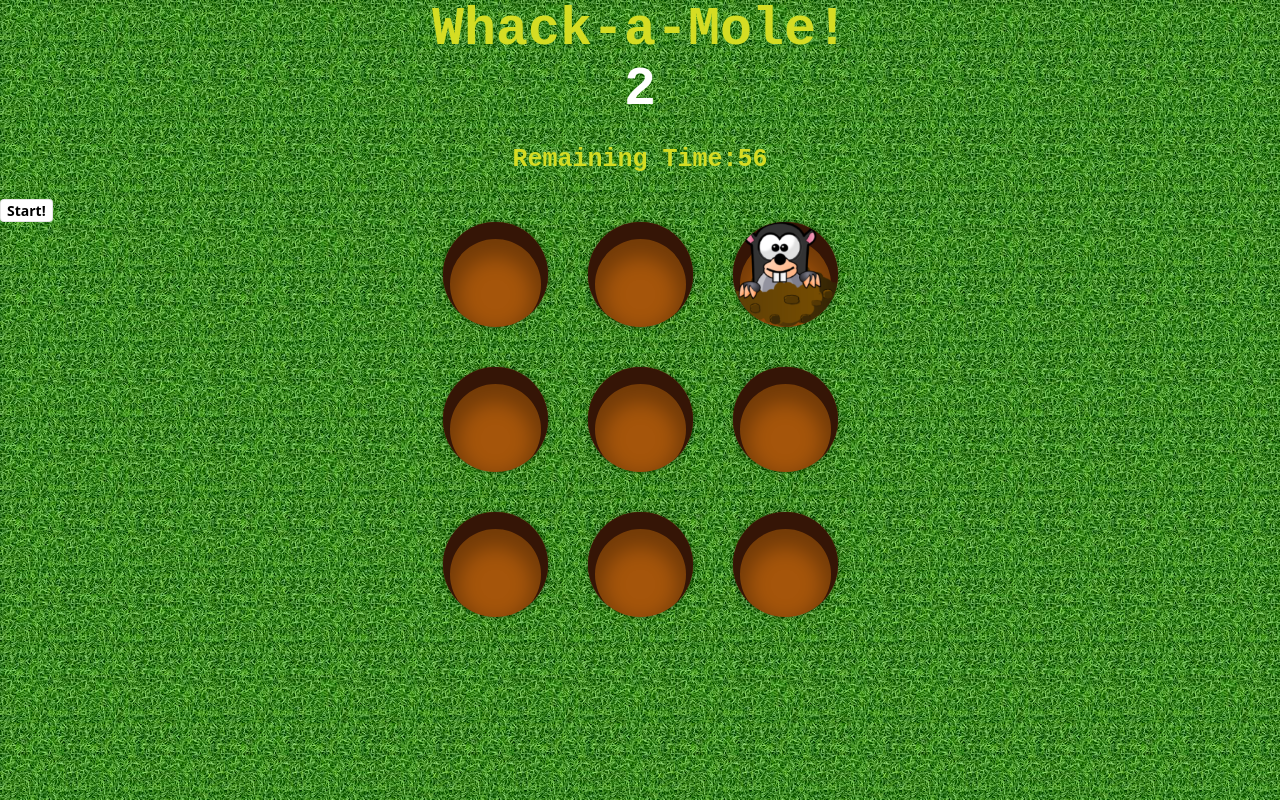
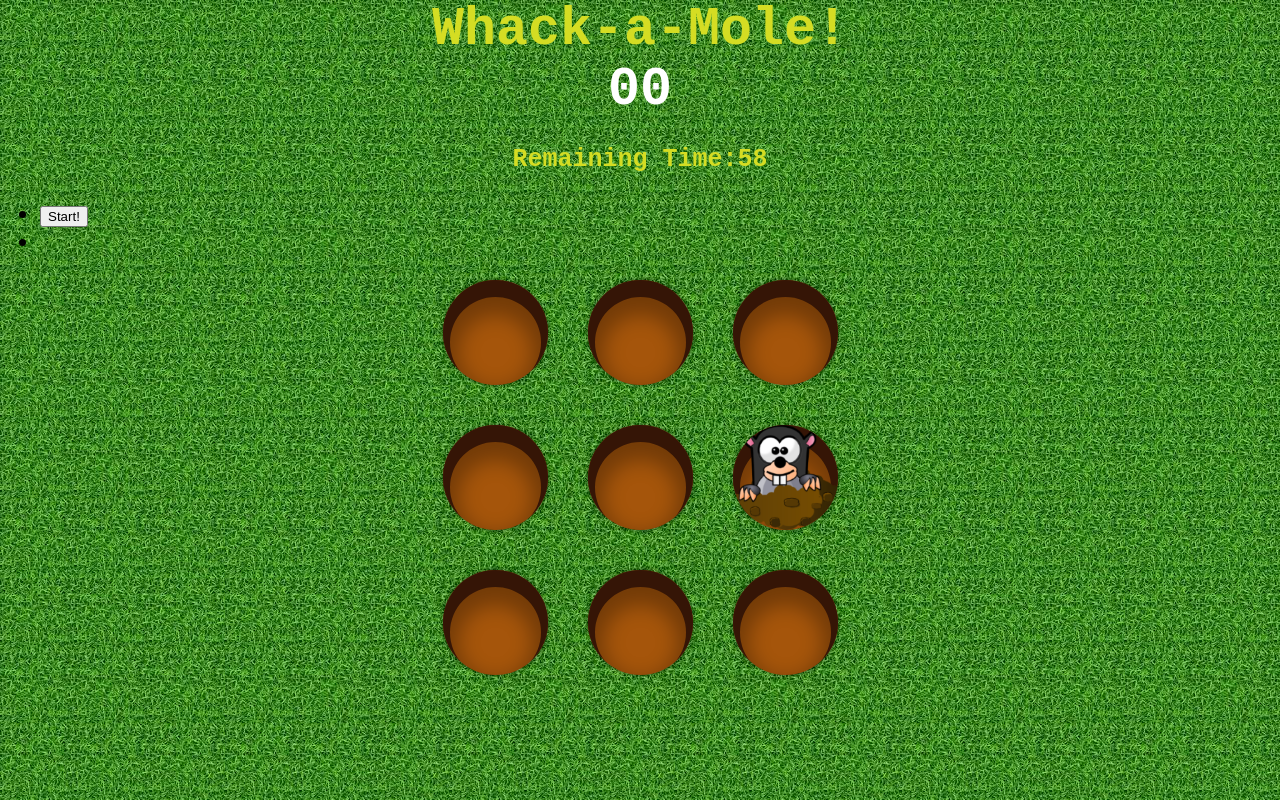
Before and after one commit to brianguintos/Whack-a-Mole-Milestone1, a plain HTML site: page index.html in a window 1280 px wide. Both pictures are taken after a click on the button "Start!". Drawn offline with nearby package versions, Linux system fonts and the light colour scheme.

Commit message:
score starts at 0

```diff
--- a/index.html
+++ b/index.html
@@ -5,54 +5,137 @@
   <meta http-equiv="X-UA-Compatible" content="IE=edge" />
   <meta name="viewport" content="width=device-width, initial-scale=1.0" />
   <link rel="stylesheet" type="text/css" href="style.css" />
-    <script
-      src="https://code.jquery.com/jquery-3.7.0.slim.min.js"
-      integrity="sha256-tG5mcZUtJsZvyKAxYLVXrmjKBVLd6VpVccqz/r4ypFE="
-      crossorigin="anonymous"
-    ></script>
+  <script src="https://code.jquery.com/jquery-3.7.0.slim.min.js"></script>
   <title>Whack-a-Mole!</title>
 </head>
 <body>
   <h1 class="title">Whack-a-Mole!</h1>
   <!-- Scorekeeper -->
-    <h2 class="score">0</h2>
+  <h2 class="score">00</h2>
 
   <p>Remaining Time: <span id="timer">0</span></p>
-    <button id="start" onclick="start()">Start!</button>
-    <!-- <button id="playAgain">Play Again</button> -->
-
-
+  <nav class="nav">
+    <Ul>
+      <li>
+        <button id="start">Start!</button>
+      </li>
+      <li>
+        <button id="playAgain">Play Again</button>
+      </li>
+    </Ul>
+  </nav>
   <!-- Grid for 9 moles -->
   <section class="moleGrid">
     <div class="hole hole1">
-        <img src="moledirt3.png" alt="pictureMole" class="moles">
+      <img src="moledirt3.png" alt="pictureMole" class="moles" />
     </div>
     <div class="hole hole2">
-        <img src="moledirt3.png" alt="pictureMole" class="moles">
+      <img src="moledirt3.png" alt="pictureMole" class="moles" />
     </div>
     <div class="hole hole3">
-        <img src="moledirt3.png" alt="pictureMole" class="moles">
+      <img src="moledirt3.png" alt="pictureMole" class="moles" />
     </div>
     <div class="hole hole4">
-        <img src="moledirt3.png" alt="pictureMole" class="moles">
+      <img src="moledirt3.png" alt="pictureMole" class="moles" />
     </div>
     <div class="hole hole5">
-        <img src="moledirt3.png" alt="pictureMole" class="moles">
+      <img src="moledirt3.png" alt="pictureMole" class="moles" />
     </div>
     <div class="hole hole6">
-        <img src="moledirt3.png" alt="pictureMole" class="moles">
+      <img src="moledirt3.png" alt="pictureMole" class="moles" />
     </div>
     <div class="hole hole7">
-        <img src="moledirt3.png" alt="pictureMole" class="moles">
+      <img src="moledirt3.png" alt="pictureMole" class="moles" />
     </div>
     <div class="hole hole8">
-        <img src="moledirt3.png" alt="pictureMole" class="moles">
+      <img src="moledirt3.png" alt="pictureMole" class="moles" />
     </div>
     <div class="hole hole9">
-        <img src="moledirt3.png" alt="pictureMole" class="moles">
+      <img src="moledirt3.png" alt="pictureMole" class="moles" />
     </div>
   </section>
-<!-- added the script tag down here because I kept getting an error when I inspected the page that said 'start' was not a function and found online that I should move it out of the head to the body; it worked, no more errors-->
-    <script src="script.js"></script>
+
+  <script>
+    // JavaScript code
+    $(document).ready(function () {
+      var timer;
+      var timeLeft = 60;
+      let score = 0; // Variable to store the score
+
+      function gameOver() {
+        clearInterval(timer);
+        updateTimer();
+        $("#playAgain").show();
+      }
+
+      function updateTimer() {
+        timeLeft = timeLeft - 1;
+        if (timeLeft >= 0) {
+          console.log(timeLeft);
+          $("#timer").html(timeLeft);
+        } else {
+          gameOver();
+        }
+      }
+
+      function start() {
+        timer = setInterval(updateTimer, 1000);
+        $("#playAgain").hide();
+        resetScore(); // Initialize the score to 0
+        intervalId = setInterval(showMole, 2000);
+      }
+
+      const moleElements = $(".moles");
+
+      function handleWhack() {
+        const moleHole = $(this).parent();
+        if (moleHole.hasClass("active")) {
+          moleHole.removeClass("active");
+          incrementScore(); // Increment the score when a mole is whacked
+        }
+      }
+
+      function incrementScore() {
+        score += 1; // Increment the score by 1
+        updateScoreDisplay(); // Update the score display
+      }
+
+      function updateScoreDisplay() {
+        const scoreElement = $(".score");
+        scoreElement.text(score.toString().padStart(2, "0")); // Update the score text
+      }
+
+      function resetScore() {
+        score = 0; // Reset the score to 0
+        updateScoreDisplay(); // Update the score display
+      }
+
+      moleElements.on("click", handleWhack);
+
+      let activeMole = null;
+
+      function showMole() {
+        const randomMoleIndex = Math.floor(
+          Math.random() * moleElements.length
+        );
+        const moleElement = moleElements.eq(randomMoleIndex).parent();
+
+        if (activeMole) {
+          activeMole.removeClass("active");
+        }
+
+        moleElement.addClass("active");
+        activeMole = moleElement;
+
+        setTimeout(function () {
+          moleElement.removeClass("active");
+        }, 1000);
+      }
+
+      let intervalId;
+
+      $("#start").on("click", start);
+    });
+  </script>
 </body>
 </html>
--- a/script.js
+++ b/script.js
@@ -1,89 +1,69 @@
+$(document).ready(function () {
   var timer;
   var timeLeft = 60;
 
-//clears the timer when game is over
   function gameOver() {
-  // clearInterval(timer);
+    clearInterval(timer);
     updateTimer();
     $("#playAgain").show();
   }
 
-//updates timer that starts at 60seconds; still having trouble with timer decreasing in increments of 2
   function updateTimer() {
-  timeLeft = timeLeft -1;
+    timeLeft = timeLeft - 1;
     if (timeLeft >= 0) {
       console.log(timeLeft);
       $("#timer").html(timeLeft);
-  }
-  else {
+    } else {
       gameOver();
     }
   }
 
   function start() {
     timer = setInterval(updateTimer, 1000);
-  // updateTimer();
     $("#playAgain").hide();
-  startGame(); //calling function to start
-}
-
-function startGame() {
-  resetScore();
+    resetScore(); // Initialize the score to 0
     intervalId = setInterval(showMole, 2000);
   }
 
+  const moleElements = $(".moles");
 
-
-
-
-
-
-//this is going to get all the mole elements
-const moleElements = document.querySelectorAll('.moles');
-
-//need to update this so that when i click on just the mole it will give you points
   function handleWhack() {
-  const moleHole = this.parentNode;
-  if (moleHole.classList.contains('active')) {
-    moleHole.classList.remove('active');
+    const moleHole = $(this).parent();
+    if (moleHole.hasClass('active')) {
+      moleHole.removeClass('active');
       resetScore();
     }
   }
 
-moleElements.forEach((moleELement) => {
-  moleELement.addEventListener('click', handleWhack);
-});
+  moleElements.on("click", handleWhack);
 
   let activeMole = null;
 
-//this makes the moles pop out of random moles and then hide. Problem right now is I have multiple of them coming out at the same time.
   function showMole() {
     const randomMoleIndex = Math.floor(Math.random() * moleElements.length);
-  const moleELement = moleElements[randomMoleIndex].parentNode;
+    const moleElement = moleElements.eq(randomMoleIndex).parent();
 
     if (activeMole) {
-    activeMole.classList.remove('active');
+      activeMole.removeClass('active');
     }
 
-  moleELement.classList.add('active');
-  activeMole = moleELement;
+    moleElement.addClass('active');
+    activeMole = moleElement;
 
-  setTimeout(() => {
-    moleELement.classList.remove('active');
+    setTimeout(function () {
+      moleElement.removeClass('active');
     }, 1000);
   }
 
   let intervalId;
 
   function resetScore() {
-  const scoreElement = document.querySelector('.score');
-  let currentScore = parseInt(scoreElement.textContent);
+    const scoreElement = $(".score");
+    let currentScore = parseInt(scoreElement.text());
 
-  currentScore++;
-  scoreElement.textContent = currentScore.toString().padStart(0, '0');
-
+    currentScore = 0; // Set the score to 0 instead of incrementing
+    scoreElement.text(currentScore.toString().padStart(0, '0'));
   }
 
-//to make whole game start
-const startButton = document.getElementById('start');
-startButton.addEventListener('click', start);
+  $("#start").on("click", start);
+});
--- a/style.css
+++ b/style.css
@@ -21,45 +21,11 @@ body {
 }
 
 /* start button editing */
-#start {
+.start {
   display: flex;
   justify-content: center;
   align-items: center;
-  background-color: #ffffff;
-  border: 1px solid rgba(0, 0, 0, 0.1);
-  border-radius: 0.25rem;
-  /* box-shadow: rgba(0, 0, 0, 0.02) 0 1px 3px 0;
-  box-sizing: border-box;
-  color: rgba(0, 0, 0, 0.85); */
-  cursor: pointer;
-  /* display: flex; */
-  font-family: system-ui, -apple-system, system-ui, "Helvetica Neue", Helvetica, Arial, sans-serif;
-  font-size: 14px;
-  font-weight: 630;
-  /* line-height: 1.25; */
-  /* margin: 0;
-  min-height: 3rem;
-  padding: calc(0.875rem - 1px) calc(1.5rem - 1px);
-  position: relative;
-  transition: all 250ms;
-  user-select: none; */
 }
-/* .button-6:hover,
-.button-6:focus {
-  border-color: rgba(0, 0, 0, 0.15);
-  box-shadow: rgba(0, 0, 0, 0.1) 0 4px 12px;
-  color: rgba(0, 0, 0, 0.65);
-}
-.button-6:hover {
-  transform: translateY(-1px);
-}
-.button-6:active {
-  background-color: #f0f0f1;
-  border-color: rgba(0, 0, 0, 0.15);
-  box-shadow: rgba(0, 0, 0, 0.06) 0 2px 4px;
-  color: rgba(0, 0, 0, 0.65);
-  transform: translateY(0);
-} */
 
 /* Scorekeeper */
 .score {
@@ -81,6 +47,15 @@ p, .timer {
   font-family: 'Courier New', Courier, monospace;
   font-weight: bold;
   color:rgb(212, 221, 35);
+}
+
+button {
+  display:inline-flex;
+  justify-content: center;
+}
+
+#nav {
+  list-style-type: none;
 }
 
 
```
Lines whose indentation alone changed are shown as unchanged.
